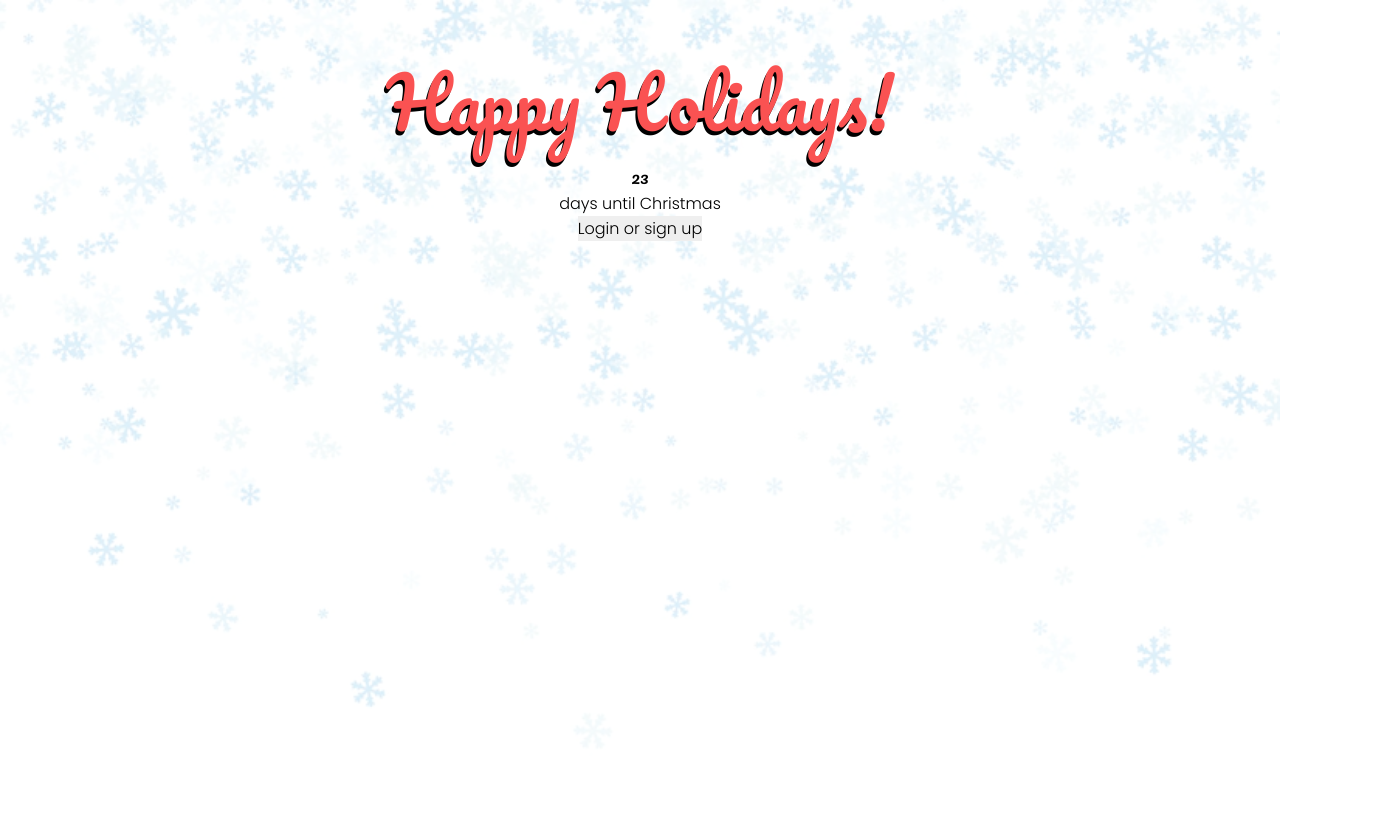
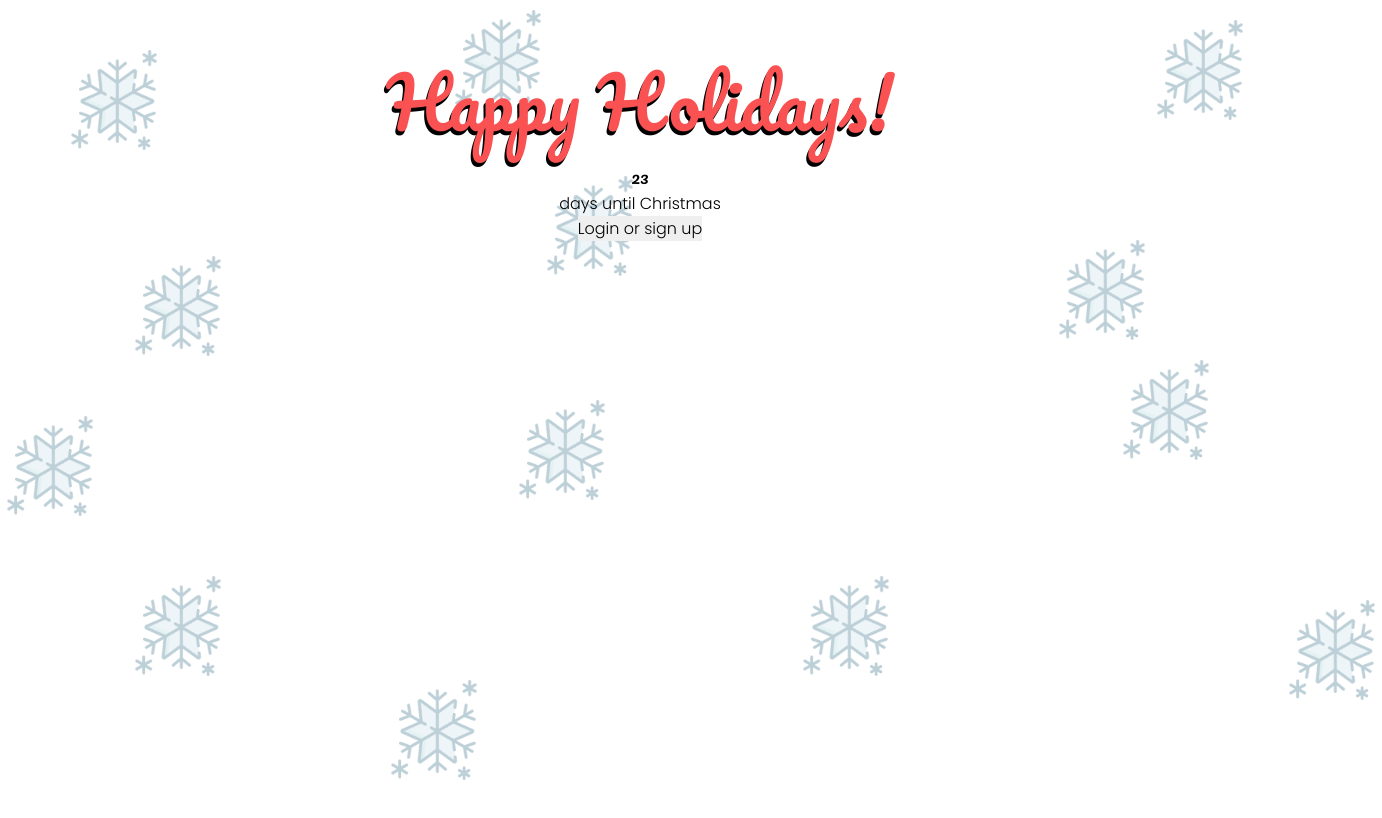
Before and after one commit to siddav83/happy-holiday-frontend, a React (Create React App) app: page / in a window 1280 px wide. Shown: the top 818 px of the page, 1382 px wide, since content can reach past the window. Built offline with nearby package versions, Linux system fonts and the light colour scheme.

Commit message:
added snowflakes to background

```diff
--- a/src/App.js
+++ b/src/App.js
@@ -3,10 +3,28 @@ import { Routes, Route } from "react-router-dom";
 import { Home, User, Tab, Holidays } from "./Pages";
 import { TabNav, CategoryCard, AddNav } from "./Components";
 import Background from "./Assets/images/background.webp";
+import Snowflake from "./Assets/images/snowflake.png";
+import "./app.css";
 function App() {
 	return (
 		<div className="App">
-			<img className="background" src={Background} alt="snowfall" />
+			{/* <img className="background" src={Background} alt="snowfall" /> */}
+			{/* Snowflakes START*/}
+			<img src={Snowflake} alt="snowflake" className="snowflake s-1" />
+			<img src={Snowflake} alt="snowflake" className="snowflake s-2" />
+			<img src={Snowflake} alt="snowflake" className="snowflake s-3" />
+			<img src={Snowflake} alt="snowflake" className="snowflake s-4" />
+			<img src={Snowflake} alt="snowflake" className="snowflake s-5" />
+			<img src={Snowflake} alt="snowflake" className="snowflake s-6" />
+			<img src={Snowflake} alt="snowflake" className="snowflake s-7" />
+			<img src={Snowflake} alt="snowflake" className="snowflake s-8" />
+			<img src={Snowflake} alt="snowflake" className="snowflake s-9" />
+			<img src={Snowflake} alt="snowflake" className="snowflake s-10" />
+			<img src={Snowflake} alt="snowflake" className="snowflake s-11" />
+			<img src={Snowflake} alt="snowflake" className="snowflake s-12" />
+			<img src={Snowflake} alt="snowflake" className="snowflake s-13" />
+
+			{/* Snowflakes END*/}
 			<Routes>
 				{/* Pages */}
 				<Route path="/" element={<Home />} />
--- /dev/null
+++ b/src/app.css
@@ -0,0 +1,77 @@
+.snowflake {
+	position: absolute;
+	z-index: -100;
+	opacity: 0.5;
+}
+
+.s-1 {
+	top: 20px;
+	right: 30px;
+	width: min(100px, 14vw);
+}
+
+.s-2 {
+	top: 10px;
+	left: 35%;
+	width: min(100px, 10vw);
+}
+
+.s-3 {
+	top: 50px;
+	left: 5%;
+	width: min(100px, 20vw);
+}
+
+.s-4 {
+	top: 30%;
+	right: 10%;
+	width: min(100px, 16vw);
+}
+
+.s-5 {
+	top: 22%;
+	right: 50%;
+	width: min(100px, 20vw);
+}
+
+.s-6 {
+	top: 32%;
+	left: 10%;
+	width: min(100px, 10vw);
+}
+
+.s-7 {
+	top: 52%;
+	left: 0;
+	width: min(100px, 12vw);
+}
+.s-8 {
+	top: 50%;
+	left: 40%;
+	width: min(100px, 25vw);
+}
+.s-9 {
+	top: 45%;
+	right: 5%;
+	width: min(100px, 12vw);
+}
+.s-10 {
+	top: 72%;
+	left: 10%;
+	width: min(100px, 16vw);
+}
+.s-11 {
+	top: 85%;
+	left: 30%;
+	width: min(100px, 25vw);
+}
+.s-12 {
+	top: 72%;
+	right: 30%;
+	width: min(100px, 14vw);
+}
+.s-13 {
+	top: 75%;
+	right: -8%;
+	width: min(100px, 20vw);
+}
```
Also changed, not shown: src/assets/images/snowflake.png (added).
